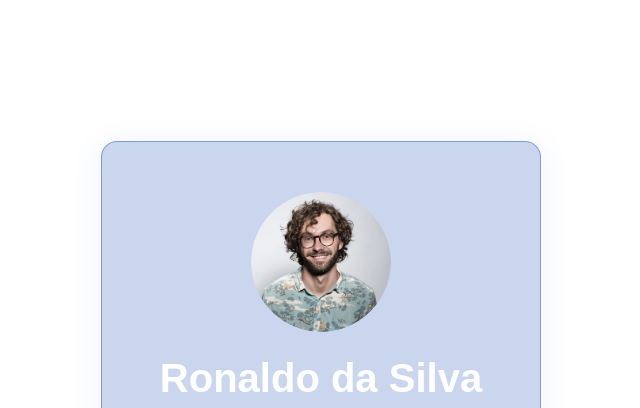
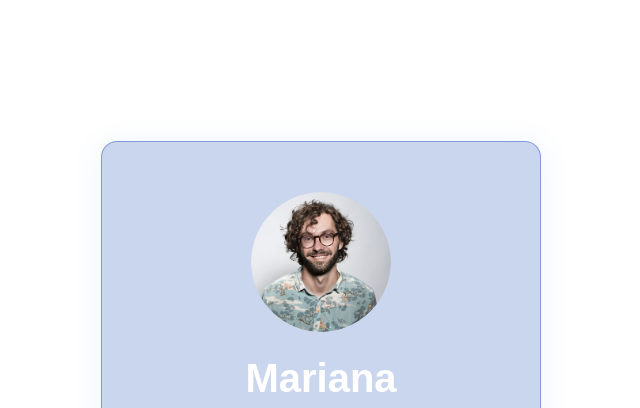
Before and after one commit to Mari209/Glassmorfismo, a plain HTML site: page index.html in a window 1280 px wide. Shown: the top 408 px of the page, without its empty margins (319-959 px from the left). Drawn offline with Linux system fonts and the light colour scheme.

Commit message:
fix:atualizando nome do user

```diff
--- a/index.html
+++ b/index.html
@@ -12,7 +12,7 @@
     <div class="container">
         <div class="card" data-tilt>
             <img src="./image/profile.png">
-            <h2>Ronaldo da Silva</h2>
+            <h2>Mariana</h2>
             <p>Eu sou estudante de Direitos, tenho 26 anos, moro em São Paulo.</p>
             <div class="links">
                 <a href="https://Facebook.com"><img src="./image/facebook.png"></a>
```
